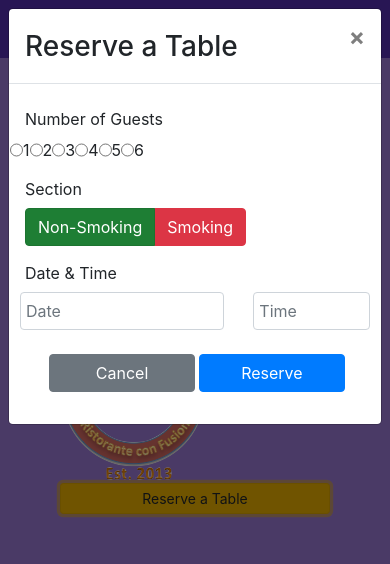
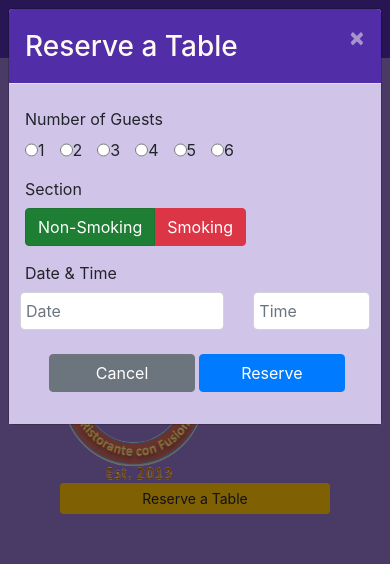
Before and after one commit to Deadreyo/Bootstrap-4-Course, a plain HTML site: page index.html in a window 390 px wide. Both pictures are taken after a click on the link "Reserve a Table". Shown: the top 564 px of the page. Drawn offline with nearby package versions, Linux system fonts and the light colour scheme.

Commit message:
assignment 4

```diff
--- a/css/styles.scss
+++ b/css/styles.scss
@@ -2,6 +2,7 @@ $lt-gray: #ddd;
 $background-dark: #512DA8;
 $background-light: #9575CD;
 $background-pale: #D1C4E9;
+$modal-radio-leftMargin: 15px;
 
 //Height variable
 $carousel-item-height: 300px;
@@ -74,3 +75,22 @@ body{
     bottom: 0px;
     z-index: 1;
 }
+
+.modal {
+
+    .modal-header {
+        color: floralwhite;
+        background-color: $background-dark;
+        .close {
+            color: floralwhite;
+        }
+    }
+
+    .modal-body {
+        background-color: $background-pale;
+
+        .radio {
+            margin-left: $modal-radio-leftMargin;
+        }
+    }
+}
--- a/index.html
+++ b/index.html
@@ -31,8 +31,7 @@
                         <li class="nav-item"><a class="nav-link" href="./contactus.html"><span class="fa fa-address-card fa-lg"></span> Contact</a></li>
                     </ul>
                     <span class="navbar-text">
-                        <a data-toggle="modal" data-target="#loginModal">
-                        <span class="fa fa-sign-in"></span> Login</a>
+                        <a id="loginButton"><span class="fa fa-sign-in"></span> Login</a>
                     </span>
                 </div>
         </div>
@@ -134,8 +133,7 @@
                 </div>
                 <div class="col-12 col-sm-3 align-self-center">
                     <a class="btn btn-warning btn-sm text-black btn-block"
-                    data-toggle="modal" data-target="#tableModal"
-                    href="#reserveForm">Reserve a Table</a>
+                    id="reserveButton">Reserve a Table</a>
                 </div>
             </div>
         </div>
@@ -295,6 +293,15 @@
                     $("#carouselBtn").children('span').removeClass('fa-play')
                     $("#carouselBtn").children('span').addClass('fa-pause')                }
             });
+
+            $('#loginButton').click(function (){
+                $('#loginModal').modal('show');
+            })
+
+            $('#reserveButton').click(function() {
+                $('#tableModal').modal('show');
+            })
+
         } );
     </script>
 
```
Also changed, not shown: css/styles.css.
